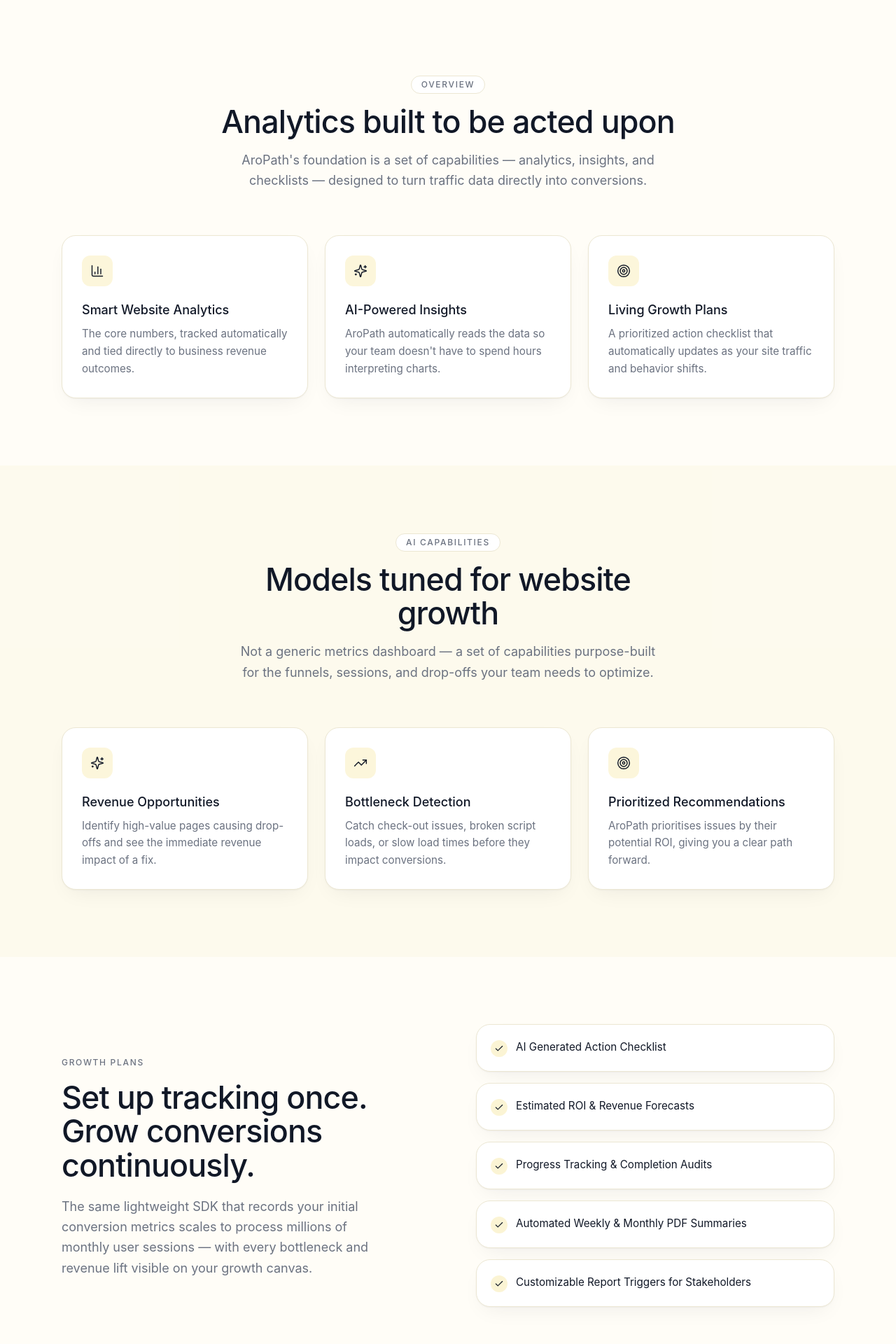
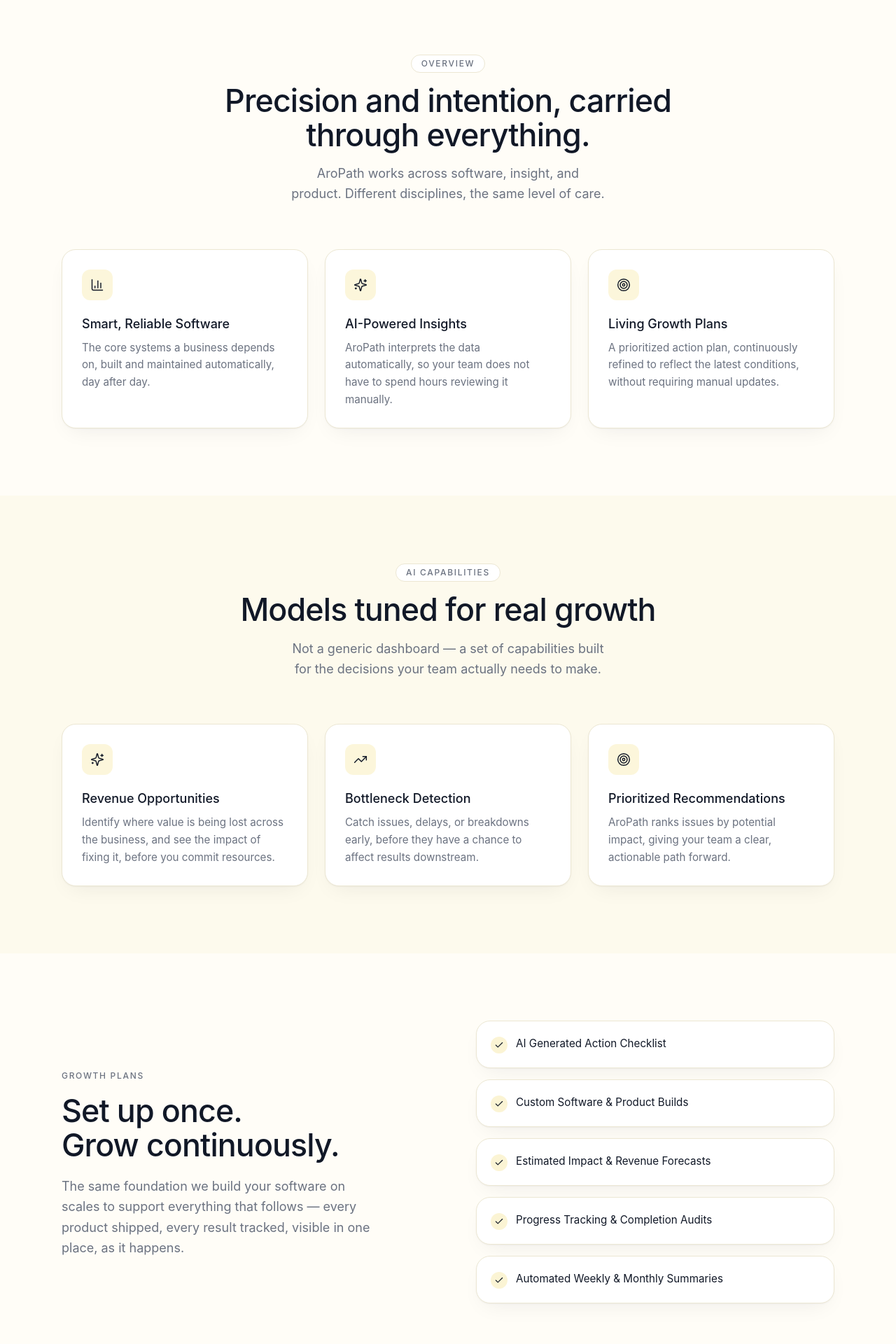
Before and after one commit to Aropath/AP-Website, a Next.js app: page /features in a window 1280 px wide. Shown: the part 600-2520 px from the top of the page at 70% size. Built offline with nearby package versions, Linux system fonts and the light colour scheme; a web font is replaced by a local one.

Commit message:
Update landing page content

```diff
--- a/src/app/features/page.tsx
+++ b/src/app/features/page.tsx
@@ -20,8 +20,8 @@
     <>
       <PageHero
         eyebrow="Features"
-        title="Every capability your growth engine needs to be trusted"
-        description="From session intelligence to audit-ready security, AroPath is built as one connected platform — not a collection of disconnected tools."
+        title="Every capabilty your growth engine needs to be trusted "
+        description="Every piece of what we make is built with intention. Software, data, and security, all pointed at the same thing: results that last."
       />
       <FeatureOverview />
       <AICapabilities />
--- a/src/components/features/Automation.tsx
+++ b/src/components/features/Automation.tsx
@@ -20,10 +20,10 @@
             Growth Plans
           </span>
           <h2 className="mt-4 font-display text-display-lg font-medium text-ink">
-            Set up tracking once. Grow conversions continuously.
+            Set up once.<br></br> Grow continuously.
           </h2>
           <p className="mt-5 max-w-md text-lg leading-relaxed text-ink-muted">
-            The same lightweight SDK that records your initial conversion metrics scales to process millions of monthly user sessions — with every bottleneck and revenue lift visible on your growth canvas.
+            The same foundation we build your software on scales to support everything that follows — every product shipped, every result tracked, visible in one place, as it happens.
           </p>
         </motion.div>
 
--- a/src/components/features/FeatureOverview.tsx
+++ b/src/components/features/FeatureOverview.tsx
@@ -11,8 +11,8 @@
       <Container>
         <SectionHeader
           eyebrow="Overview"
-          title="Analytics built to be acted upon"
-          description="AroPath's foundation is a set of capabilities — analytics, insights, and checklists — designed to turn traffic data directly into conversions."
+          title="Precision and intention, carried through everything."
+          description="AroPath works across software, insight, and product. Different disciplines, the same level of care."
         />
         <div className="mt-16 grid gap-6 md:grid-cols-3">
           {FEATURE_OVERVIEW.map((f, i) => (
@@ -30,8 +30,8 @@
       <Container>
         <SectionHeader
           eyebrow="AI Capabilities"
-          title="Models tuned for website growth"
-          description="Not a generic metrics dashboard — a set of capabilities purpose-built for the funnels, sessions, and drop-offs your team needs to optimize."
+          title="Models tuned for real growth"
+          description="Not a generic dashboard — a set of capabilities built for the decisions your team actually needs to make."
         />
         <div className="mt-16 grid gap-6 md:grid-cols-3">
           {AI_CAPABILITIES.map((f, i) => (
--- a/src/components/home/About.tsx
+++ b/src/components/home/About.tsx
@@ -20,7 +20,7 @@
             About AroPath
           </span>
           <h2 className="mt-4 font-display text-display-lg font-medium text-ink">
-            We started with one question: why are teams still decoding charts to grow their site?
+            We started with one belief: "Real results are always within reach, not just hoped for."
           </h2>
         </motion.div>
 
@@ -32,10 +32,10 @@
           className="flex flex-col gap-6 text-lg leading-relaxed text-ink-muted"
         >
           <p>
-            Most analytics tools dump raw numbers and complex charts onto dashboards and leave you to guess what to fix. We built AroPath around the idea that data should point directly to action.
+            Most tools leave businesses with more to figure out, not less — scattered software, disconnected data, no clear next step. We built AroPath around one idea: every tool we build should point directly to action.
           </p>
           <p>
-            We track sessions and conversions, then generate a prioritized growth plan that shows you exactly what moves the needle. It&apos;s the difference between staring at charts and actually growing your business.
+            We build the software, shape the data, and create the products behind it — each one built to show you exactly what to do next. It's the difference between having tools and actually growing.
           </p>
         </motion.div>
       </Container>
--- a/src/components/home/CoreValues.tsx
+++ b/src/components/home/CoreValues.tsx
@@ -12,7 +12,7 @@
         <SectionHeader
           eyebrow="Core values"
           title="What we optimize for, in order"
-          description="These aren't posters on a wall. They're the tie-breakers we use when two good options are in tension."
+          description="The standard we apply, every time it matters."
         />
         <div className="mt-16 grid gap-6 sm:grid-cols-2">
           {CORE_VALUES.map((value, i) => (
--- a/src/components/home/Hero.tsx
+++ b/src/components/home/Hero.tsx
@@ -44,7 +44,7 @@
             ref={headingRef}
             className="max-w-4xl font-display text-display-2xl font-medium text-ink text-balance"
           >
-            Stop reading dashboards. Start following a path to revenue.
+            Every ambition needs a path. The right one delivers revenue.
           </h1>
 
           <motion.p
@@ -54,7 +54,7 @@
             custom={2}
             className="mt-7 max-w-xl text-lg leading-relaxed text-ink-muted"
           >
-            AroPath turns raw visitor data into a prioritized, AI-written growth plan — so every week you know exactly what to fix next and why it matters to revenue.
+            Ambition is everywhere. Direction is rare. AroPath builds the software and systems behind numbers that keep climbing.
           </motion.p>
 
           <motion.div
--- a/src/components/layout/CTASection.tsx
+++ b/src/components/layout/CTASection.tsx
@@ -14,7 +14,7 @@
 
 export function CTASection({
   title = "Ready to unlock your next growth path?",
-  description = "Connect your site in under 6 minutes and let AroPath reveal exactly what to fix next to lift your conversion rates.",
+  description = "Get set up in minutes, and let AroPath show you exactly what to build, fix, or ship next — all pointed toward real growth.",
 }: CTASectionProps) {
   return (
     <section id="contact" className="relative overflow-hidden py-28 border-t border-line">
--- a/src/constants/features.ts
+++ b/src/constants/features.ts
@@ -13,21 +13,21 @@
 export const FEATURE_OVERVIEW: FeatureItem[] = [
   {
     icon: BarChart3,
-    title: "Smart Website Analytics",
+    title: "Smart, Reliable Software",
     description:
-      "The core numbers, tracked automatically and tied directly to business revenue outcomes.",
+      "The core systems a business depends on, built and maintained automatically, day after day.",
   },
   {
     icon: Sparkles,
     title: "AI-Powered Insights",
     description:
-      "AroPath automatically reads the data so your team doesn't have to spend hours interpreting charts.",
+      "AroPath interprets the data automatically, so your team does not have to spend hours reviewing it manually.",
   },
   {
     icon: Target,
     title: "Living Growth Plans",
     description:
-      "A prioritized action checklist that automatically updates as your site traffic and behavior shifts.",
+      "A prioritized action plan, continuously refined to reflect the latest conditions, without requiring manual updates.",
   },
 ];
 
@@ -35,26 +35,26 @@
   {
     icon: Sparkles,
     title: "Revenue Opportunities",
-    description: "Identify high-value pages causing drop-offs and see the immediate revenue impact of a fix.",
+    description: "Identify where value is being lost across the business, and see the impact of fixing it, before you commit resources.",
   },
   {
     icon: TrendingUp,
     title: "Bottleneck Detection",
-    description: "Catch check-out issues, broken script loads, or slow load times before they impact conversions.",
+    description: "Catch issues, delays, or breakdowns early, before they have a chance to affect results downstream.",
   },
   {
     icon: Target,
     title: "Prioritized Recommendations",
-    description: "AroPath prioritises issues by their potential ROI, giving you a clear path forward.",
+    description: "AroPath ranks issues by potential impact, giving your team a clear, actionable path forward.",
   },
 ];
 
 export const AUTOMATION_FEATURES = [
   "AI Generated Action Checklist",
-  "Estimated ROI & Revenue Forecasts",
+  "Custom Software & Product Builds",
+  "Estimated Impact & Revenue Forecasts",
   "Progress Tracking & Completion Audits",
-  "Automated Weekly & Monthly PDF Summaries",
-  "Customizable Report Triggers for Stakeholders",
+  "Automated Weekly & Monthly Summaries",
 ];
 
 export const ENTERPRISE_FEATURES: FeatureItem[] = [
@@ -70,14 +70,14 @@
   },
   {
     icon: Zap,
-    title: "Dedicated Success Manager",
-    description: "Direct engineering support for complex setups, custom events tracking, and SDK optimizations.",
+    title: "Advanced Technical Support",
+    description: "Priority support for complex setups, integrations, and technical requirements.",
   },
 ];
 
 export const SECURITY_POINTS = [
   { title: "SAML SSO Support", description: "Enforce company-wide identity policies for all project spaces." },
-  { title: "Encrypted Data", description: "All visitor data is encrypted in transit and at rest with TLS 1.3 and AES-256." },
+  { title: "Encrypted Data", description: "All data is encrypted in transit and at rest with TLS 1.3 and AES-256." },
   { title: "Immutable Audit Logs", description: "Every setting change, report export, and checklist edit is logged permanently." },
 ];
 
@@ -112,9 +112,9 @@
 ];
 
 export const USE_CASES: UseCase[] = [
-  { tag: "SaaS", title: "Signup funnel optimisation", description: "Find out exactly where prospects drop off in your registration flow and increase conversion." },
-  { tag: "E-Commerce", title: "Checkout drop-off recovery", description: "Identify checkout errors, payment gateway slow-downs, and optimize overall basket size." },
-  { tag: "Agencies", title: "Automated client reporting", description: "Provide professional, white-labelled PDF summaries directly to your clients every single month." },
+  { tag: "SaaS", title: "Faster product iteration", description: "Ship features with confidence, backed by data on what's actually working." },
+  { tag: "E-Commerce", title: "Custom storefronts", description: "From storefront builds to checkout optimization, one team handles both." },
+  { tag: "Agencies", title: "White-labelled delivery, end to end", description: "Build client sites and report on their performance, without switching tools." },
 ];
 
 export const FEATURES_FAQ: FAQItem[] = [
```
Also changed, not shown: src/constants/home.ts (+5 -5 lines), 1 other file (tests, documents, lock files or other folders).
